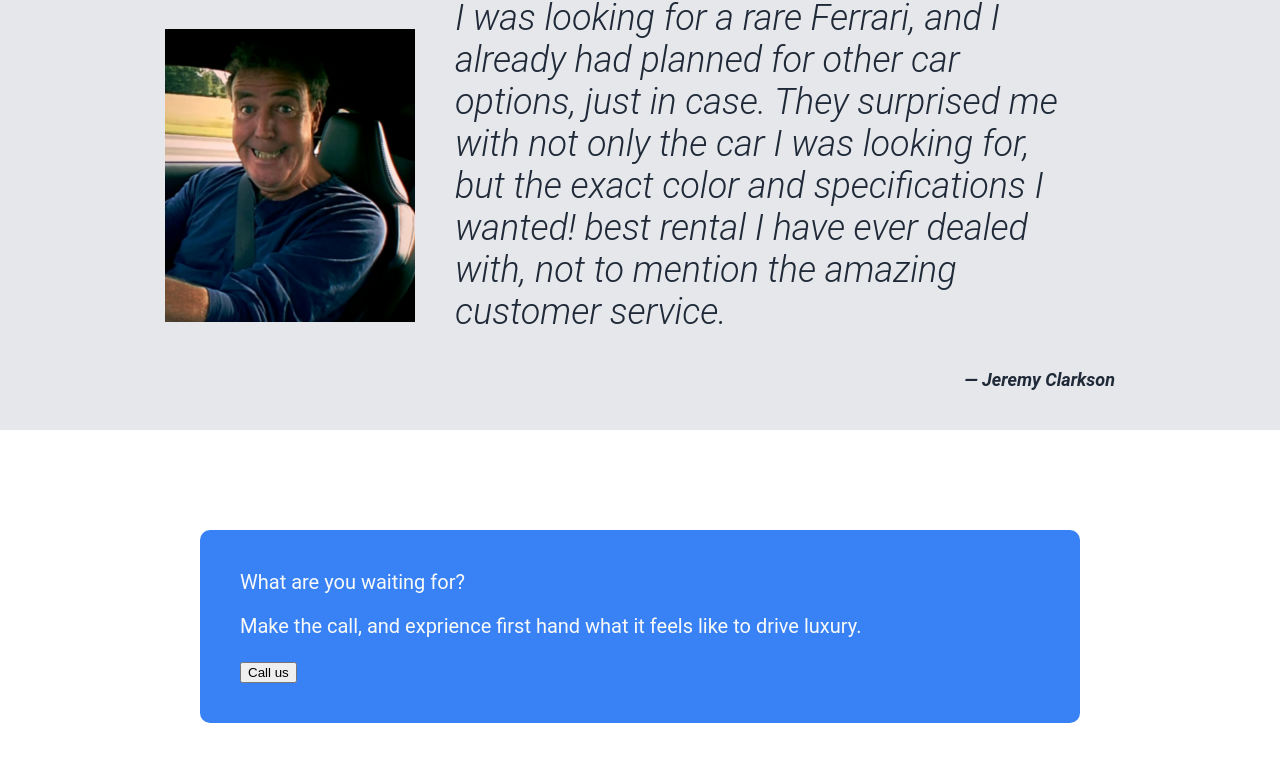
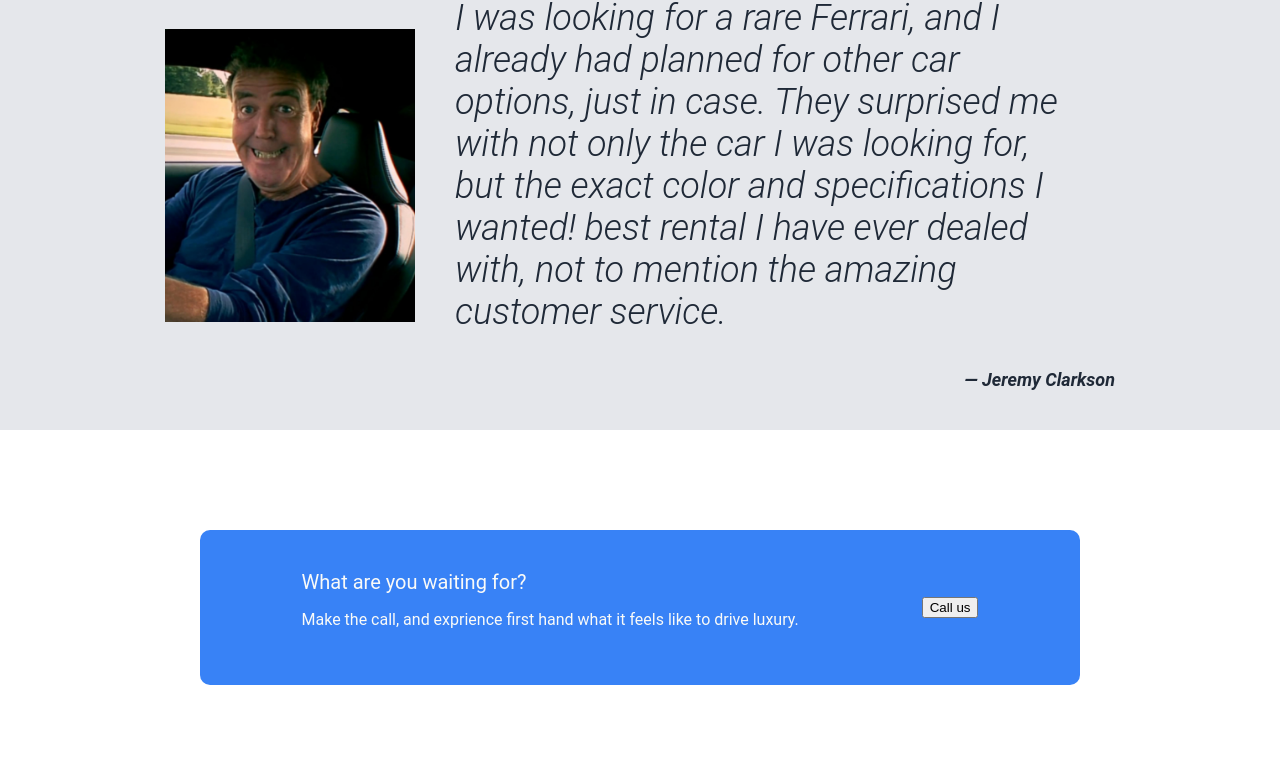
Before and after one commit to 1evity/Road-Flex-Rentals, a plain HTML site: page index.html in a window 1280 px wide. Shown: the part 1662-2435 px from the top of the page. Drawn offline with Linux system fonts and the light colour scheme.

Commit message:
Add flex to action section and add inline styling for paragraph

```diff
--- a/index.html
+++ b/index.html
@@ -72,7 +72,7 @@
     <div class="action-section">
         <div class="text">
             What are you waiting for?
-            <p>Make the call, and exprience first hand what it feels like to drive luxury.</p>
+            <p style="font-size: 16px; font-weight: 400;">Make the call, and exprience first hand what it feels like to drive luxury.</p>
         </div>
         <button class="button">Call us</button>
     </div>
--- a/style.css
+++ b/style.css
@@ -147,4 +147,8 @@ ul {
     border-radius: 10px;
     color: #F9FAF8;
     font-size: 20px;
+
+    display: flex;
+    justify-content: space-around;
+    align-items: center;
 }
```
